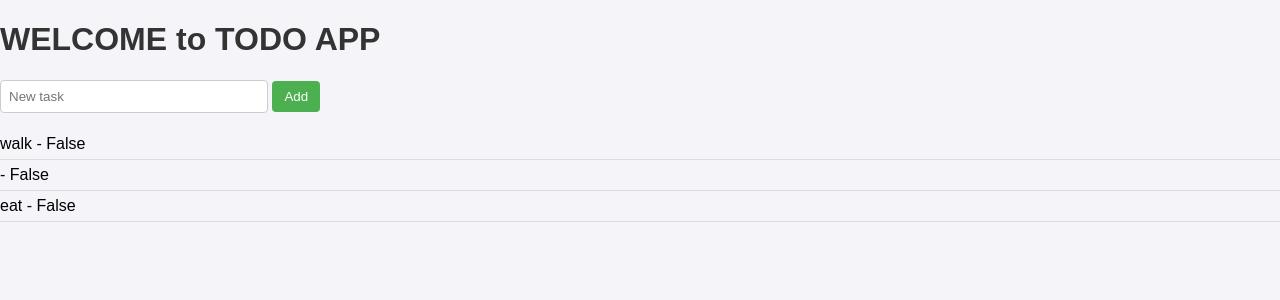
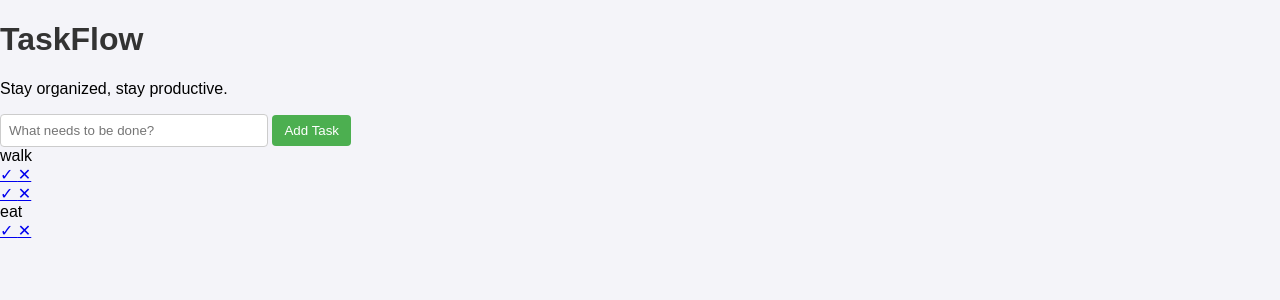
Before and after one commit to Jalil-hamdard/django-todo-jenkins, a Django app: page / in a window 1280 px wide. Shown: the top 300 px of the page. Run offline with Django 5.2, Linux system fonts and the light colour scheme; data comes from the database, SQL or seed files in the repository.

Commit message:
Update task_list.html

```diff
--- a/todo/templates/todo/task_list.html
+++ b/todo/templates/todo/task_list.html
@@ -1,23 +1,41 @@
 {% load static %}
 <!DOCTYPE html>
-<html>
+<html lang="en">
 <head>
+    <meta charset="UTF-8">
+    <meta name="viewport" content="width=device-width, initial-scale=1.0">
     <link rel="stylesheet" type="text/css" href="{% static 'todo/style.css' %}">
-    <title>Todo App</title>
+    <title>TaskFlow | Minimalist To-Do</title>
 </head>
 <body>
-    <h1>WELCOME to TODO APP</h1>
+    <div class="container">
+        <header>
+            <h1>TaskFlow</h1>
+            <p>Stay organized, stay productive.</p>
+        </header>
 
-    <form method="POST">
-        {% csrf_token %}
-        <input type="text" name="title" placeholder="New task">
-        <button type="submit">Add</button>
-    </form>
+        <form method="POST" class="input-group">
+            {% csrf_token %}
+            <input type="text" name="title" placeholder="What needs to be done?" required>
+            <button type="submit" class="add-btn">Add Task</button>
+        </form>
 
-    <ul>
-        {% for task in tasks %}
-            <li>{{ task.title }} - {{ task.completed }}</li>
-        {% endfor %}
-    </ul>
+        <div class="task-list">
+            {% for task in tasks %}
+            <div class="task-item {% if task.completed %}completed{% endif %}">
+                <span class="task-text">{{ task.title }}</span>
+
+                <div class="actions">
+                    <a href="{% url 'complete_task' task.id %}" class="btn-check">
+                        {% if task.completed %}undo{% else %}✓{% endif %}
+                    </a>
+                    <a href="{% url 'delete_task' task.id %}" class="btn-delete">✕</a>
+                </div>
+            </div>
+            {% empty %}
+            <p class="empty-state">No tasks yet. Relax or add one!</p>
+            {% endfor %}
+        </div>
+    </div>
 </body>
 </html>
```
